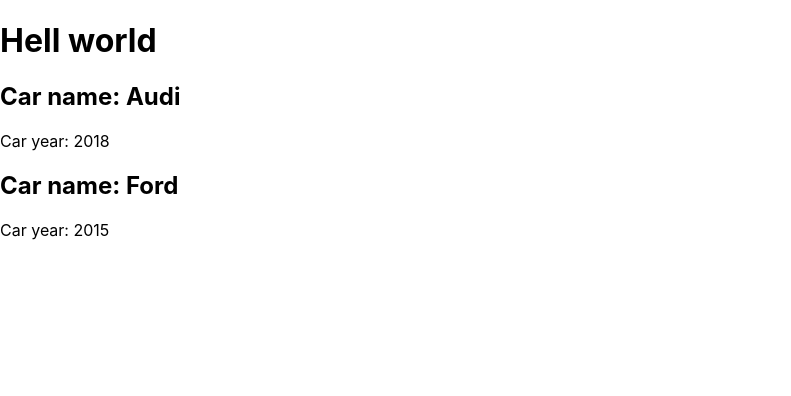
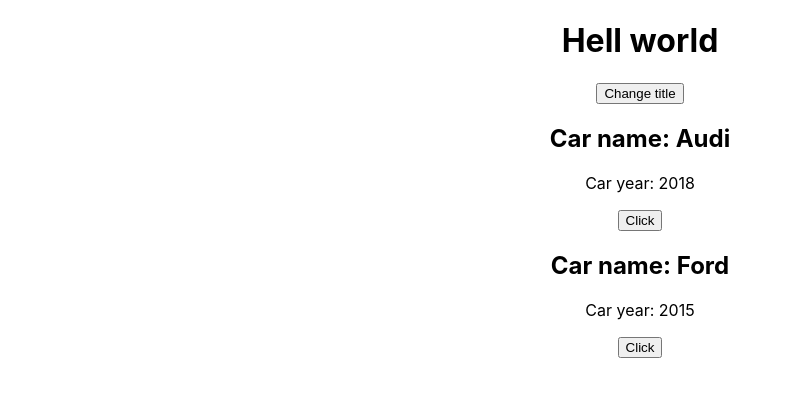
Before and after one commit to Venul/reactLearning, a React (Create React App) app: page / in a window 1280 px wide. Shown: the top 396 px of the page, without its empty margins (0-791 px from the left). Built offline with nearby package versions, Linux system fonts and the light colour scheme.

Commit message:
3.4 change state

```diff
--- a/src/App.js
+++ b/src/App.js
@@ -13,14 +13,30 @@
     pageTitle: 'Hell world'
   }
 
+  changeTitleHandler = (newTitle) => {
+    this.setState({
+      pageTitle: newTitle
+    });
+  }
+
+
   render() {
+    const divStyle = {
+      textAlign: 'center'
+    }
+
     const cars = this.state.cars;
 
     return (
-      <div>
+      <div style = {divStyle}>
         <h1>{this.state.pageTitle}</h1>
-        <Car name={cars[0].name} year={cars[0].year}/>
-        <Car name={cars[1].name} year={cars[1].year}/>
+
+        <button
+          onClick={this.changeTitleHandler.bind(this, 'ololo')}
+        >Change title</button>
+
+        <Car name={cars[0].name} year={cars[0].year} onChangeTitle={this.changeTitleHandler.bind(this, cars[0].name)}/>
+        <Car name={cars[1].name} year={cars[1].year} onChangeTitle={() => this.changeTitleHandler(cars[1].name)}/>
     </div>
     );
   }
--- a/src/Car/Car.js
+++ b/src/Car/Car.js
@@ -2,5 +2,6 @@
   <div>
     <h2>Car name: {props.name}</h2>
     <p>Car year: {props.year}</p>
+    <button onClick={props.onChangeTitle}>Click</button>
 </div>
 )
```
